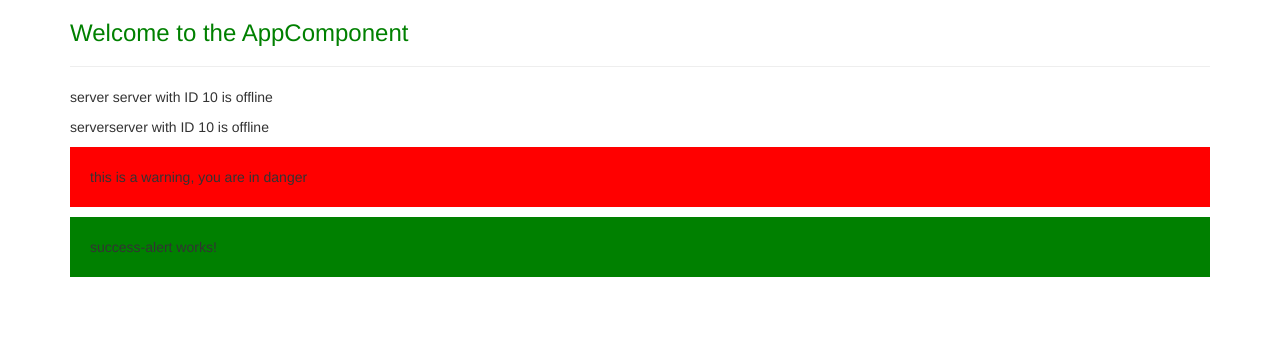
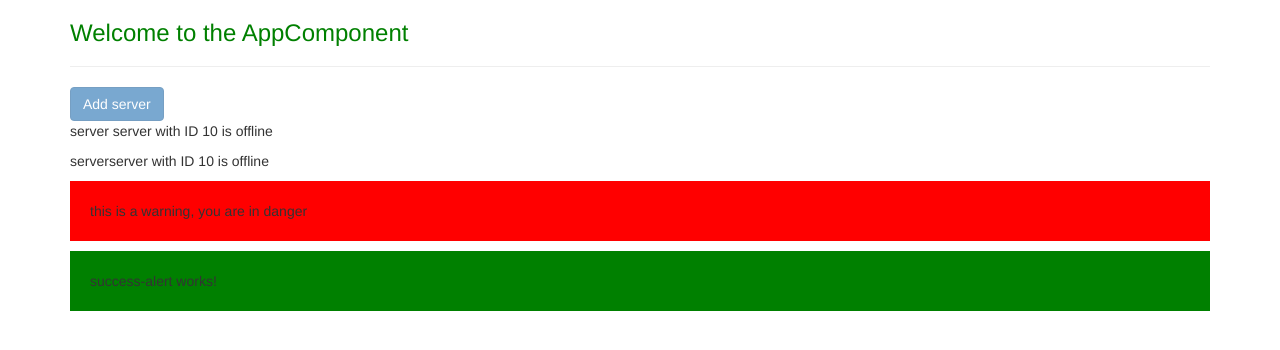
Before and after one commit to evagolabek/angular-app-udemy-course, an Angular app: page / in a window 1280 px wide. Shown: the top 350 px of the page. Built offline with nearby package versions, Linux system fonts and the light colour scheme.

Commit message:
databinding-property binding

```diff
--- a/src/app/servers/servers.component.html
+++ b/src/app/servers/servers.component.html
@@ -1 +1,4 @@
+<!-- enclosing 'disabled' in [] means we directly binding property i.e. this native element property to our own ts property 'allowNewServer'
+, disabled needs true or false which exactly what allowNewServer results in-->
+<button class="btn btn-primary" [disabled]="allowNewServer">Add server</button>
 <app-server></app-server>
--- a/src/app/servers/servers.component.ts
+++ b/src/app/servers/servers.component.ts
@@ -9,8 +9,13 @@ import { Component, OnInit } from '@angular/core';
   styleUrls: ['./servers.component.css']
 })
 export class ServersComponent implements OnInit {
+  allowNewServer = false;
 
-  constructor() { }
+  constructor() {
+    setTimeout(() => {
+      this.allowNewServer = true;
+    }, 2000);
+  }
 
   ngOnInit() {
   }
```
